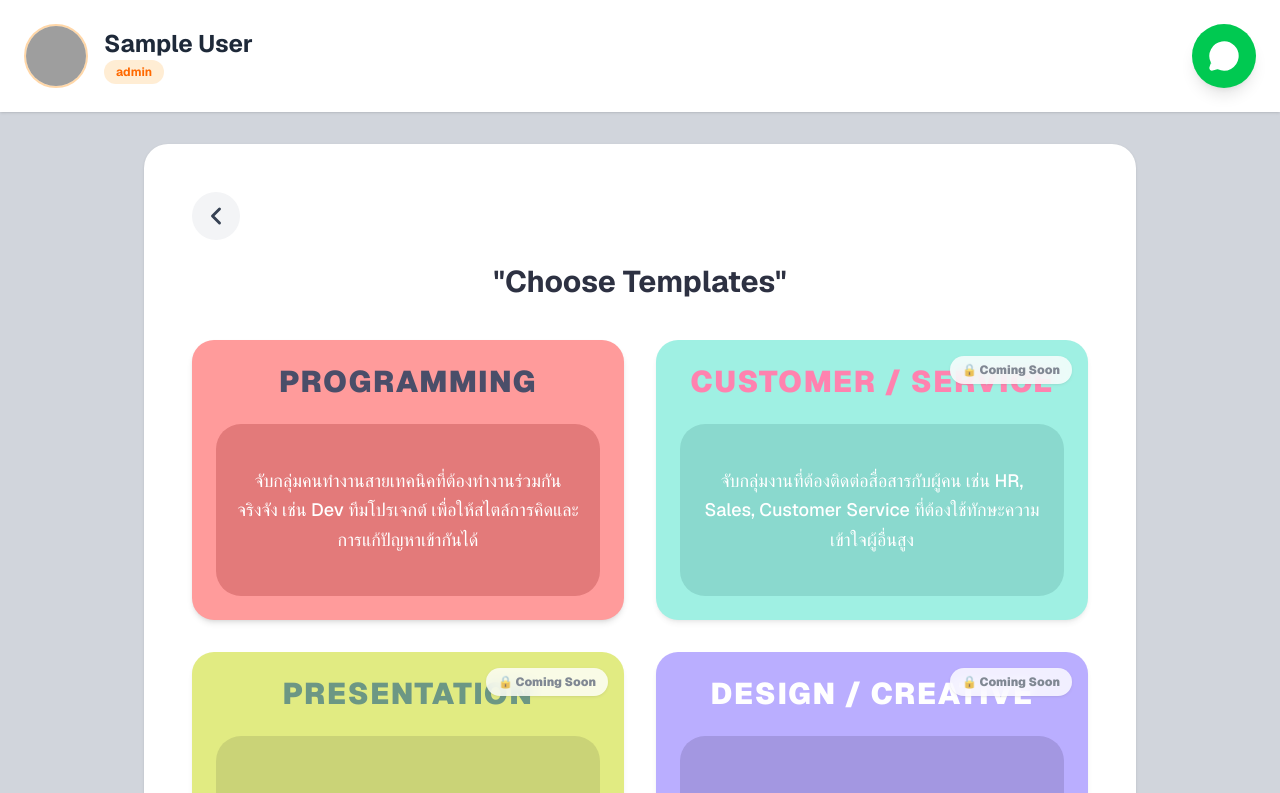
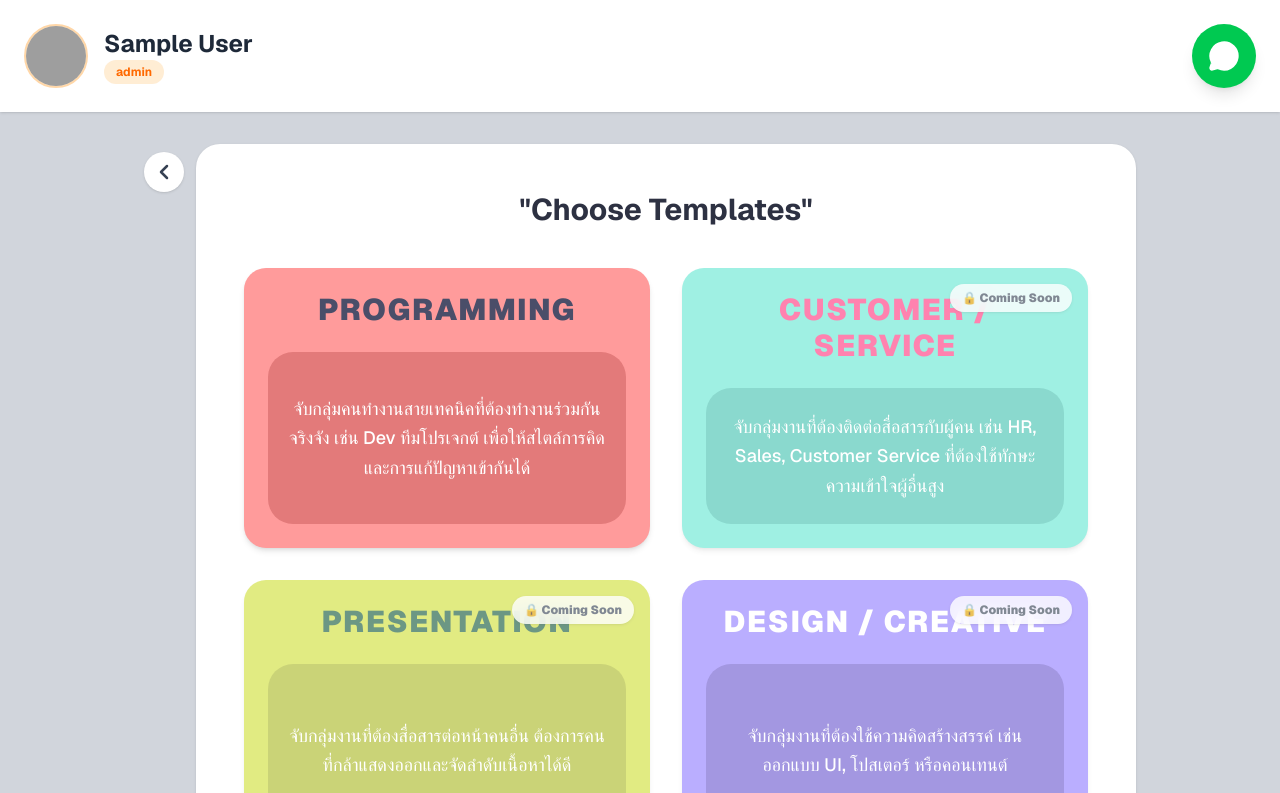
Before and after one commit to Oatto319/FinalProject, a Next.js app: page /templates in a window 1280 px wide. Shown: the top 793 px of the page. Built offline with nearby package versions, Linux system fonts and the light colour scheme; sample sign-in values are in the browser's storage; grey boxes are pictures that could not be loaded.

Commit message:
fix back button

```diff
--- a/app/mytype/page.tsx
+++ b/app/mytype/page.tsx
@@ -2,7 +2,7 @@
 
 import { useEffect, useState } from 'react';
 import { useRouter } from 'next/navigation';
-import { X } from 'lucide-react';
+import { ChevronLeft } from 'lucide-react';
 import Navbar from '../navbar/page';
 
 type MBTIResult = {
@@ -55,21 +55,18 @@ const MyTypePage = () => {
       <Navbar />
       <div className="w-full max-w-6xl p-4 md:p-8 flex flex-col items-center">
 
-      {/* Main Card Container */}
-      <div className="w-full max-w-6xl bg-white rounded-[24px] shadow-xl overflow-hidden flex flex-col relative border-b-8 border-gray-300">
+      {/* Main Card Container + Back Button */}
+      <div className="w-full max-w-6xl flex items-start gap-3">
 
-        {/* Header Label */}
-        <div className="flex justify-between items-center p-6 pb-0">
-          <div className="bg-[#A7F3D0] px-10 py-3 rounded-tl-3xl rounded-br-3xl shadow-sm">
-            <h1 className="text-[#4B3E7A] text-4xl font-black italic tracking-tighter">MY TYPE</h1>
-          </div>
-          <button
-            onClick={() => router.back()}
-            className="w-10 h-10 rounded-full border-2 border-gray-800 flex items-center justify-center hover:bg-gray-100 transition-colors"
-          >
-            <X size={24} strokeWidth={3} className="text-gray-800" />
-          </button>
-        </div>
+        {/* Back Button */}
+        <button
+          onClick={() => router.back()}
+          className="mt-2 flex-shrink-0 w-10 h-10 bg-white rounded-full flex items-center justify-center shadow hover:bg-gray-50 transition-colors active:scale-90"
+        >
+          <ChevronLeft size={24} strokeWidth={2.5} className="text-gray-700" />
+        </button>
+
+      <div className="flex-1 bg-white rounded-[24px] shadow-xl overflow-hidden flex flex-col relative border-b-8 border-gray-300">
 
         {/* Content Grid */}
         <div className="p-6 md:p-10 grid grid-cols-1 md:grid-cols-2 gap-6">
@@ -142,6 +139,7 @@ const MyTypePage = () => {
         </div>
       </div>
       </div>
+      </div>
     </div>
   );
 };
--- a/app/templates/page.tsx
+++ b/app/templates/page.tsx
@@ -68,16 +68,16 @@ function TemplatesContent() {
       <Navbar />
       {/* Main Content */}
       <main className="w-full max-w-5xl mt-8 px-4 pb-12">
-        <div className="bg-white rounded-[24px] p-8 md:p-12 shadow-sm flex flex-col items-center">
+        <div className="flex items-start gap-3">
 
-          {/* --- เพิ่ม: ปุ่ม Back --- */}
-          <div className="w-full flex items-center mb-6">
-            <button
-              onClick={() => router.push('/')}
-              className="w-12 h-12 bg-gray-100 rounded-full flex items-center justify-center text-gray-700 hover:bg-gray-200 transition-colors active:scale-95">
-              <ChevronLeft size={28} strokeWidth={2.5} />
-            </button>
-          </div>
+          {/* ปุ่ม Back ข้างซ้าย */}
+          <button
+            onClick={() => router.push('/')}
+            className="mt-2 flex-shrink-0 w-10 h-10 bg-white rounded-full flex items-center justify-center text-gray-700 shadow hover:bg-gray-100 transition-colors active:scale-95">
+            <ChevronLeft size={24} strokeWidth={2.5} />
+          </button>
+
+        <div className="flex-1 bg-white rounded-[24px] p-8 md:p-12 shadow-sm flex flex-col items-center">
 
           <h1 className="text-2xl md:text-3xl font-bold text-[#2D3142] mb-10 text-center">
             "Choose Templates"
@@ -140,6 +140,7 @@ function TemplatesContent() {
           </div>
 
         </div>
+        </div>
       </main>
     </div>
   );
```
